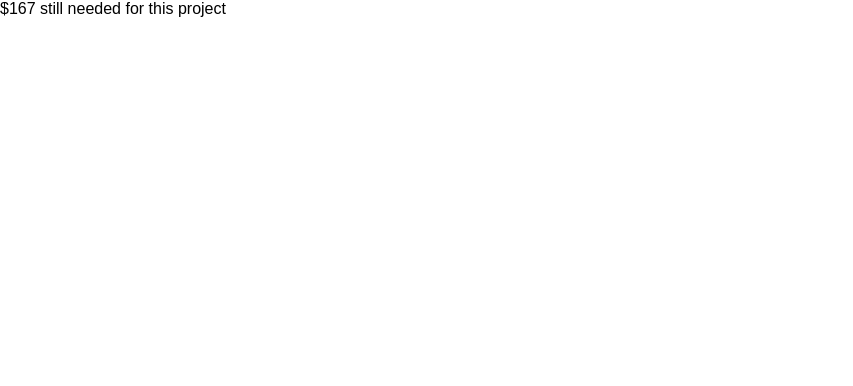
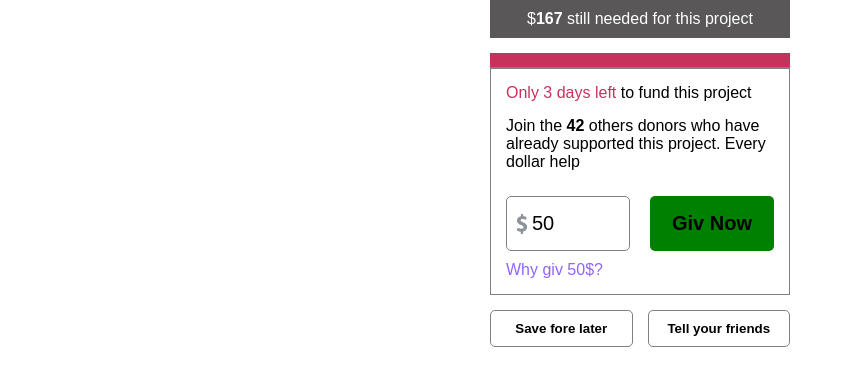
Before and after one commit to boxior/test-eldorado, a React app: page / in a window 1280 px wide. Shown: the top 386 px of the page, without its empty margins (0-853 px from the left). Built offline with nearby package versions, Linux system fonts and the light colour scheme.

Commit message:
paid block

```diff
--- a/src/App.js
+++ b/src/App.js
@@ -1,4 +1,4 @@
-import React, { Component } from 'react';
+import React, {Component} from 'react';
 import './App.scss';
 
 class App extends Component {
@@ -8,12 +8,42 @@ class App extends Component {
                 <header className="app__header">
                     <div className="header">
                         <div className="header__title">
-                    $<output className="header__sum">167</output>&nbsp;still needed for this project
+                            $
+                            <output className="header__sum">167</output>
+                            &nbsp;still needed for this project
                         </div>
                     </div>
-
                 </header>
-          <article className="app__content.content"></article>
+                <main className="app__main">
+                    <div className="main">
+                        <div className="main__fill"></div>
+                        <div className="main__content">
+                            <div className="content">
+                                <div className="content__title"><span className="title-red">Only 3 days left</span> to
+                                    fund this project
+                                </div>
+                                <div className="content__desc">Join the <b>42</b> others donors who have already
+                                    supported this project. Every dollar help
+                                </div>
+                                <div className="content__paid">
+                                    <form action="" className="form">
+                                        <div className="form__field"><input type="text" defaultValue={50} className="form__input"/></div>
+                                        <div className="form__field"><button type="submit" className="form__btn">Giv Now</button></div>
+                                    </form>
+                                </div>
+                                <div className="content__why">
+                                    <a href="" className="link">Why giv 50$?</a>
+                                </div>
+                            </div>
+                        </div>
+                    </div>
+                </main>
+                <footer className="app__footer">
+                    <div className="footer">
+                        <button className="footer__save">Save fore later</button>
+                        <button className="footer__tell">Tell your friends</button>
+                    </div>
+                </footer>
             </div>
         );
     }
--- a/src/App.scss
+++ b/src/App.scss
@@ -1,3 +1,144 @@
-App {
+body {
+  color: #000;
+}
 
+* {
+  box-sizing: border-box;
 }
+
+button {
+  background: transparent;
+  border: 0;
+  &:hover {
+    cursor: pointer;
+    opacity: .7;
+  }
+}
+
+#root {
+  display: flex;
+  justify-content: center;
+}
+
+.app {
+  width: 300px;
+  display: flex;
+  flex-direction: column;
+  .app__header {
+
+  }
+
+  .header {
+    display: flex;
+    justify-content: center;
+    color: #ffffff;
+    background-color: #595757;
+    padding: 10px 20px;
+  }
+  .header__title {
+
+  }
+  .header__sum {
+    font-weight: 600;
+  }
+
+  .title-red {
+    color: #C7325C;
+  }
+
+  .app__main {
+
+  }
+
+  .main {
+    margin-top: 15px;
+  }
+
+  .main__fill {
+    height: 15px;
+    background-color: #C7325C;
+    border-bottom: 1px solid grey;
+
+  }
+  .main__content {
+
+    padding: 15px;
+    border: 1px solid grey;
+  }
+  .content {
+
+  }
+  .content__title {
+
+  }
+  .content__desc {
+    margin: 15px 0;
+  }
+  .content__paid {
+    margin: 0 -10px;
+  }
+  .content__why {
+
+  }
+  .link {
+    text-decoration: none;
+    color: #9164ff;
+
+    &:hover {
+      cursor: pointer;
+      text-decoration: underline;
+    }
+  }
+  .form {
+    display: flex;
+
+    .form__field {
+      padding: 10px;
+      width: 50%;
+
+    }
+
+    .form__input {
+      border-radius: 5px;
+      font-size: 20px;
+      width: 100%;
+      padding: 15px;
+      padding-left: 25px;
+      background-color: transparent;
+      border: 1px solid grey;
+      background: url(images/dollar-icon.png) no-repeat 5px center;
+      background-size: 20px;
+    }
+
+    .form__btn {
+      font-size: 20px;
+      border: 0;
+      width: 100%;
+      height: 100%;
+      padding: 15px;
+      background-color: green;
+      text-transform: capitalize;
+      font-weight: 600;
+      border-radius: 5px;
+    }
+  }
+
+  .footer {
+    display: flex;
+    margin-top: 15px;
+  }
+  .footer__save {
+    width: 50%;
+    padding: 10px 15px;
+    border: 1px solid grey;
+    border-radius: 5px;
+    margin-right: 15px;
+    font-weight: 600;
+
+  }
+
+  .footer__tell {
+    @extend .footer__save;
+    margin-right: 0;
+  }
+}
--- a/src/index.js
+++ b/src/index.js
@@ -4,5 +4,5 @@ import './index.scss';
 import App from './App';
 import registerServiceWorker from './registerServiceWorker';
 
-ReactDOM.render(<App />, document.getElementById('root'));
+ReactDOM.render(<App />, document.getElementById("root"));
 registerServiceWorker();
```
Also changed, not shown: src/images/dollar-icon.png (added). Lines whose indentation alone changed are shown as unchanged.
